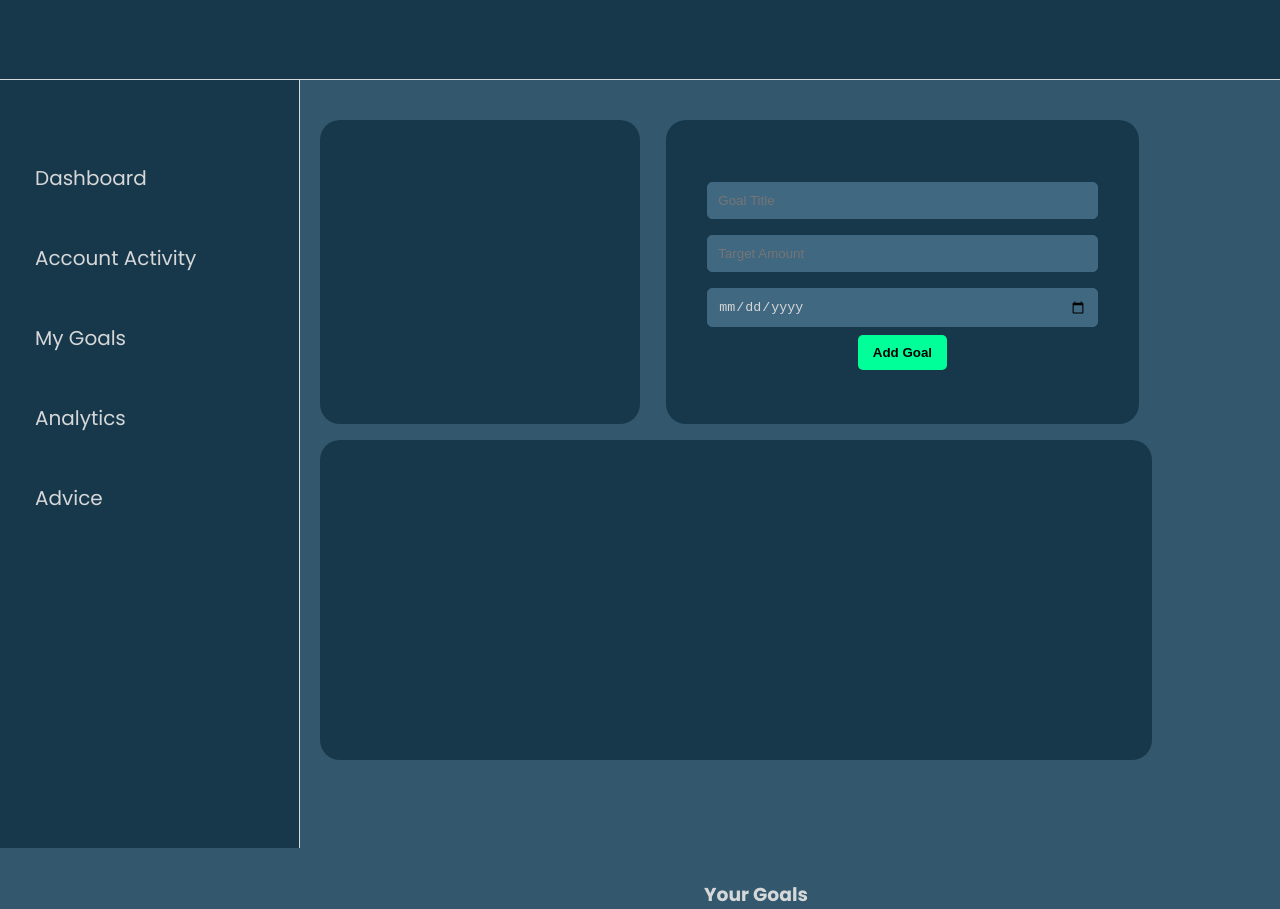
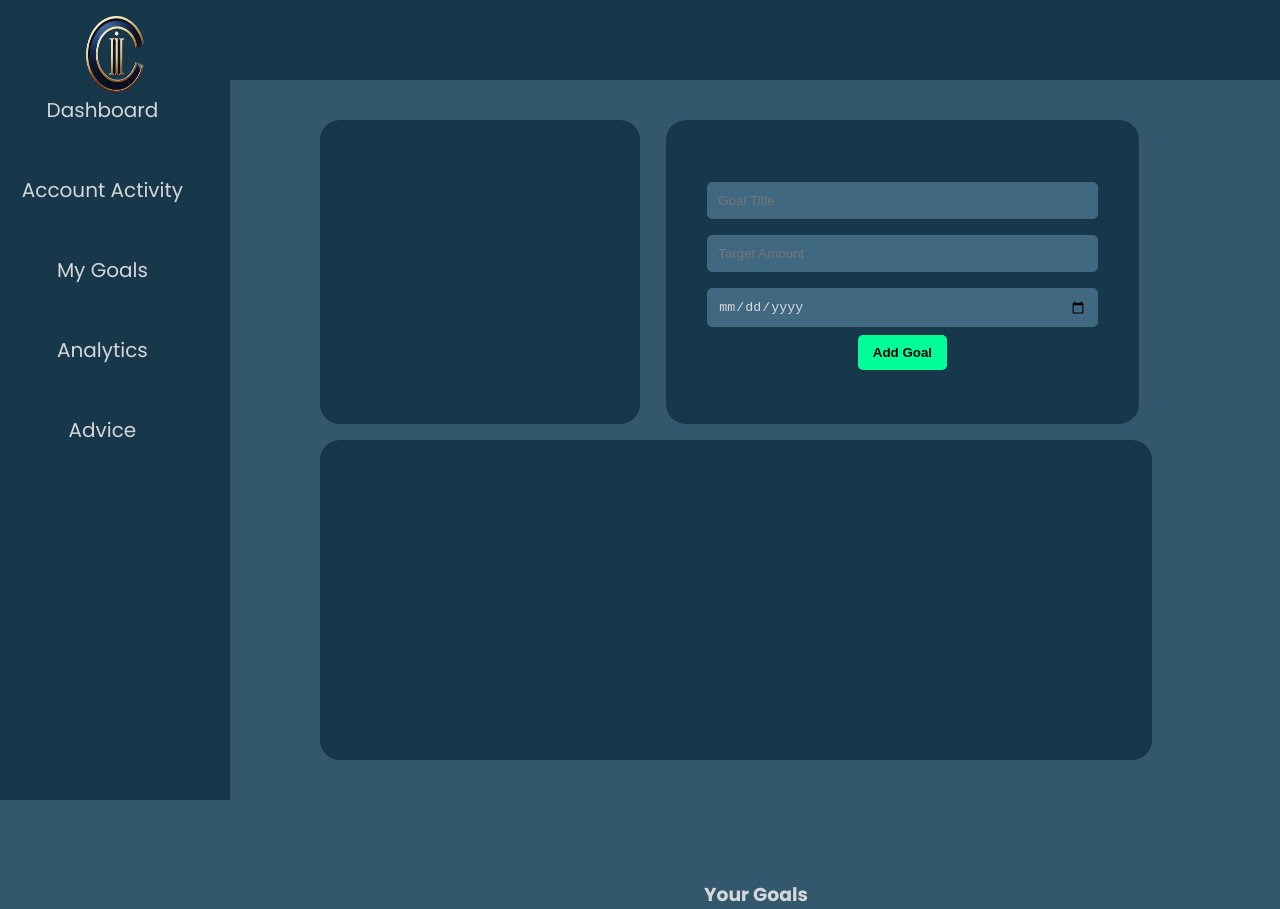
Before and after one commit to CMPT-276-SPRING-2025/final-project-14-clouds, a React (Vite) app in the folder src/frontend/: page /Goals in a window 1280 px wide. Shown: the top 909 px of the page. Built offline with nearby package versions, Linux system fonts and the light colour scheme.

Commit message:
Revert "Made panel layout and updated css for Account activity panel"

```diff
--- a/src/frontend/src/components/MenuPanel.jsx
+++ /dev/null
@@ -1,28 +0,0 @@
-import "../styling/menu.css";
-import { Link } from "react-router-dom";
-import Logo from "../styling/Removal-906.png";
-
-
-function MenuPanel() {
-  return (
-    <>
-
-      <div className="nav">
-        <div className="logo-container">
-        <img src={Logo} alt="profile logo" className="logo" />
-      </div>
-      </div>
-      <nav className="menu">
-        <ul>
-          <li><Link to="/Dashboard">Dashboard</Link></li>
-          <li><Link to="/AccountActivity">Account Activity</Link></li>
-          <li><Link to="/Goals">My Goals</Link></li>
-          <li><Link to="/Analytics">Analytics</Link></li>
-          <li><Link to="/Advice">Advice</Link></li>
-        </ul>
-      </nav>
-
-    </>
-  );
-}
-export default MenuPanel;
--- a/src/frontend/src/pages/AccountActivity.jsx
+++ b/src/frontend/src/pages/AccountActivity.jsx
@@ -1,33 +1,27 @@
-//import "../styling/menu.css";
-import "../styling/AccountActivity.css"
-//import { Link } from "react-router-dom";
-//import Logo from "../styling/Removal-906.png";
-import BalancePanel2 from "../components/BalancePanel2";
-import MenuPanel from "../components/MenuPanel";
-import TransactionsPanel from "../components/TransactionsPanel"
-import OverviewPanel from "../components/OverviewPanel";
+import "../styling/menu.css";
+import { Link } from "react-router-dom";
+import Logo from "../styling/Removal-906.png";
 
 function AccountActivity() {
   return (
 
-    <div className="AccountActivity-page">
+    <>
+      <div className="nav"></div>
 
-        <MenuPanel />
-
-      <div className="content-container">
-
-        <div className="account-activity-content">
-          <BalancePanel2 />
-          <TransactionsPanel />
-        </div>
-        <div className="account-activity-content1">
-        <div className="panel placeholder-panel">Goals Panel (Coming Soon)</div>
-          <OverviewPanel />
-        </div>
-      </div>
-    </div>
+      <nav className="menu">
+        <ul>
+          <li>
+            <img src={Logo} alt="profile logo" className="logo" />
+          </li>
+          <li><Link to="/Dashboard">Dashboard</Link></li>
+          <li><Link to="/AccountActivity">Account Activity</Link></li>
+          <li><Link to="/Goals">My Goals</Link></li>
+          <li><Link to="/Analytics">Analytics</Link></li>
+          <li><Link to="/Advice">Advice</Link></li>
+        </ul>
+      </nav>
+    </>
   );
 }
 
-
 export default AccountActivity;
--- a/src/frontend/src/styling/AccountActivity.css
+++ /dev/null
@@ -1,63 +0,0 @@
-.AccountActivity-page {
-    display: flex;
-    min-height: 100vh;
-    background-color: #33586E;
-    font-family: 'Poppins', sans-serif;
-  }
-
-  .sidebar {
-    width: 220px;
-    background-color: #17384B;
-    padding: 1.5rem;
-    color: #fff;
-    flex-shrink: 0;
-  }
-
-  .content-container{
-    padding: 1rem;
-    display: flex;
-    gap: 2rem;
-    justify-content: space-between;
-    align-items: flex-start;
-    box-sizing: border-box;
-    flex: 1;
-    margin-right: 2%;
-    margin-left: 300px;
-  }
-  .account-activity-content {
-    background: #33586E; /* or black */
-    padding: 2rem;
-    padding-top: 12vh; /* ⬅ Add this line */
-    display: flex;
-    gap: 1.5rem;
-    max-width: 80%;
-    min-width: 300px;
-    flex: 1 1 48%;
-    flex-wrap: wrap;
-    align-items: flex-start;
-    margin-left: 0; /* ⬅️ add this line to avoid overlap with sidebar */
-    flex-direction: column; /* Add this if you want vertical stacking */
-    align-items: flex-start; /* Optional: center the cards */
-  }
-  .account-activity-content1{
-    padding-top: 12vh; /* ⬅ Add this line */
-    flex: 1 1 15%;
-    align-items: flex-end;
-    flex-wrap: wrap;
-    flex-direction: column;
-    gap: 5.6rem;
-    display: flex;
-  }
-  @media (max-width: 900px) {
-    .content-container {
-      flex-direction: column;
-      padding: 1rem;
-    }
-
-    .account-activity-content,
-    .account-activity-content1 {
-      width: 100%;
-      max-width: 100%;
-      margin: 0 auto;
-    }
-  }
--- a/src/frontend/src/styling/OverviewPanel.css
+++ b/src/frontend/src/styling/OverviewPanel.css
@@ -4,10 +4,8 @@
     color: #D5D7D8;
     padding: 20px;
     border-radius: 16px;
-    width: 100%;
-    max-width: 100%;
-    height: 52vh;
-    max-height: 100%;
+    width: 358px;
+    height: 463px;
     box-shadow: 0 4px 12px rgba(0, 0, 0, 0.2);
     font-family: 'Poppins', sans-serif;
   }
--- a/src/frontend/src/styling/menu.css
+++ b/src/frontend/src/styling/menu.css
@@ -1,65 +1,40 @@
 @import url('https://fonts.googleapis.com/css2?family=Poppins:wght@100;200;300;400;500;600;700;800;900&display=swap');
 
 
-
 .menu {
-    width: 300px;
-    position: fixed;
-    top: 6vh; /* Start below the nav bar */
-    left: 0;
-    height: 100%; /* Remaining height below the nav */
+    width: 250px;
     background-color: #17384B;
     color: #D5D7D8;
-    display: flex;
-    flex-direction: column;
+    border-color:#D5D7D8 ;
+    list-style: none;
+    position: absolute;
+    height: 100vh;
+    width: 20vw;
+    top: 0vh;
+    left: -2vw;
     align-items: center;
-    padding-top: 40px;
-    box-sizing: border-box;
-    z-index: 90;
-    border-right: 1px solid #D5D7D8;
+    padding-top: 20px;
 }
-
-.nav {
-    position: fixed;
+.nav{
+    position: absolute;
     width: 100vw;
     height: 10vh;
-    top: 0;
-    left: 0;
-    z-index: 100;
+    top: 0vh;
     background-color: #17384B;
-    border-bottom: 1px solid #D5D7D8;
+    border-color:#D5D7D8 ;
     font-family: 'Poppins', sans-serif;
-    align-items: start;
 }
-.logo-container {
-    width: 300px; /* Same as .menu */
-    height: 10vh; /* Match nav height */
-    background-color: #17384B;
-    display: flex;
-    align-items: center;
-    justify-content: center;
-    border-right: 1px solid #D5D7D8;
-    border-bottom: 1px solid #D5D7D8;
-  }
 .logo {
-    position: fixed;
-    top: 0;
+    position: absolute;
+    top: -3vh;
     left: 6vw;
     width: 10vw;
-    height: 10vh;
-    object-fit: contain;
+    height: 20vh;
 }
-.menu ul {
-    list-style: none;
-    padding: 0;
-    margin: 0;
-    width: 100%;
-  }
 
 .menu li {
     padding: 25px;
-    text-align: left;
-    margin-left: 10px;
+    text-align: center;
     cursor: pointer;
     font-family: 'Poppins', sans-serif;
     transition: 0.3s;
@@ -72,14 +47,13 @@
     border-radius: 10px;
 }
 
-.menu li:hover a {
+.menu li:hover a{
     color: #17384B;
 }
 
-.menu li a {
+.menu li a{
     color: #D5D7D8;
     text-decoration: none;
     font-size: 20px;
-    display: block;
     font-family: 'Poppins', sans-serif;
 }
--- a/src/frontend/styling/BalancePanel.css
+++ b/src/frontend/styling/BalancePanel.css
@@ -4,8 +4,7 @@
     color: #D5D7D8;
     border-radius: 15px;
     padding: 20px;
-    width: 100%;
-    max-width: 100%;
+    width: 668px;
     height: 164px;
     box-shadow: 0px 4px 10px rgba(0, 0, 0, 0.1);
     display: flex;
--- a/src/frontend/styling/transactionPanel.css
+++ b/src/frontend/styling/transactionPanel.css
@@ -5,12 +5,15 @@
     padding: 20px;
     color: #D5D7D8;
     border-radius: 20px;
-    width: 100%;
-    max-width: 100%;
-    height: 60vh;
-    max-height: 100%;
+    width: 668px;
+    height: 627px;
     box-shadow: #17384B;
     font-family: 'Poppins', sans-serif;
+    transition: transform 0.3s ease-in-out;
+}
+
+.transactions-panel:hover {
+    transform: scale(1.05);
 }
 
 h2 {
```
